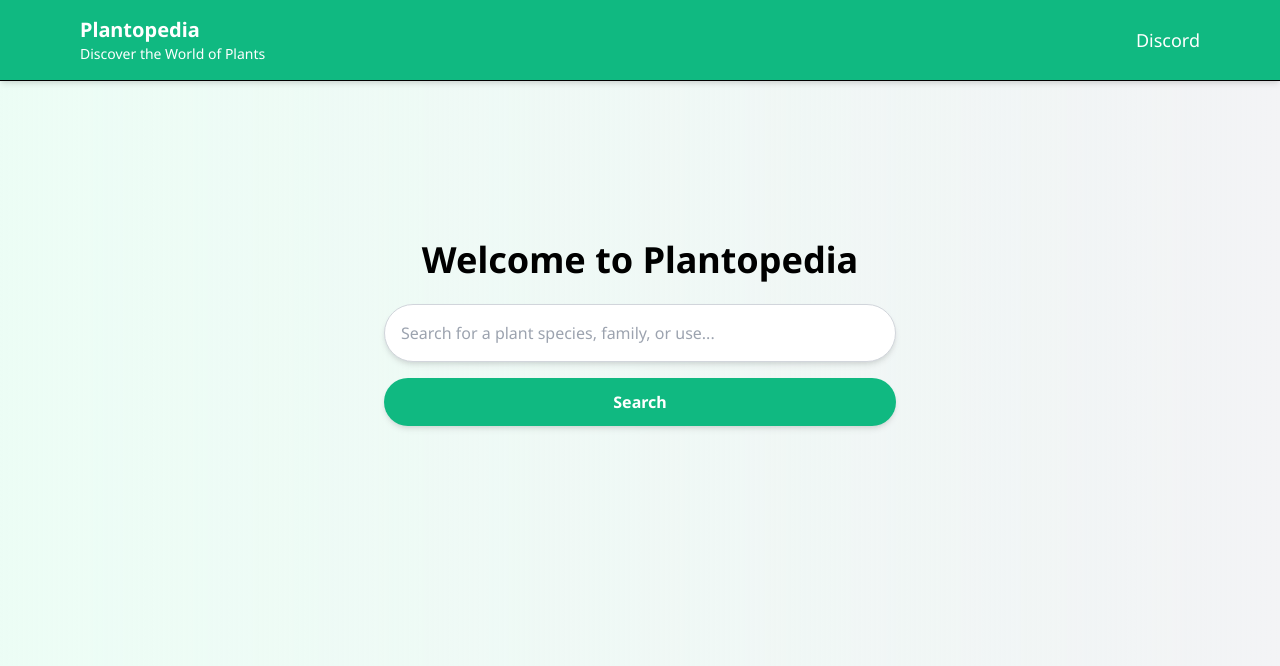
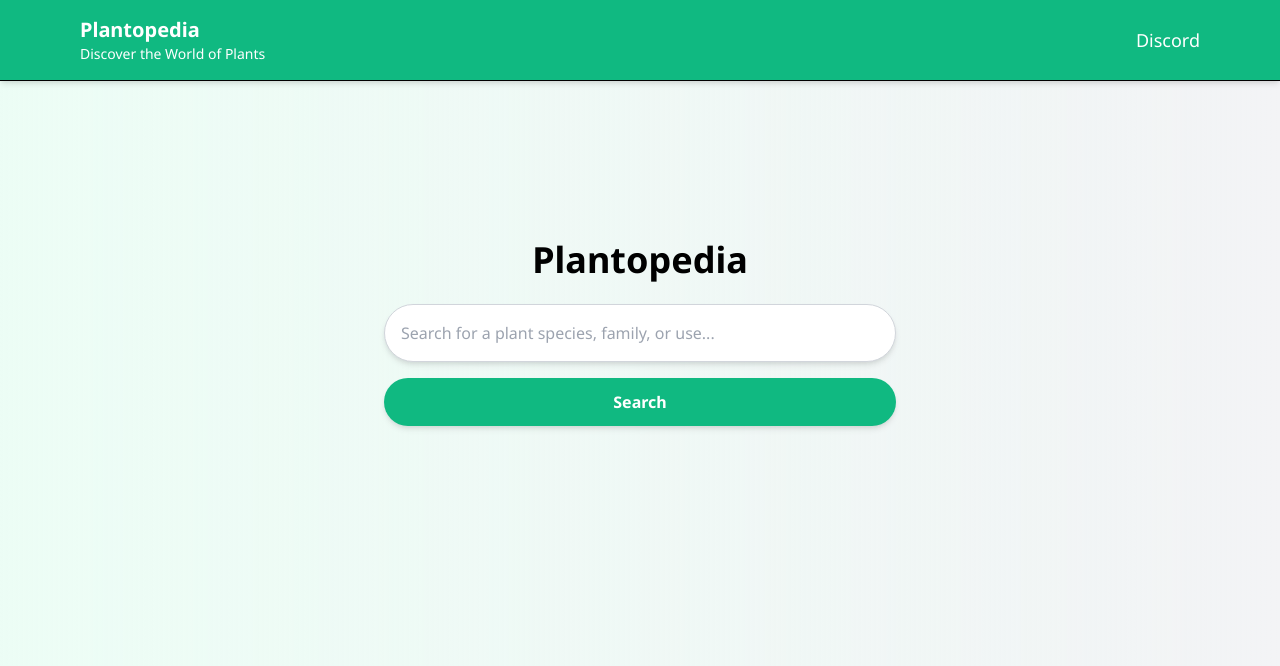
Before and after one commit to willi-felix/flora, a Flask app: page / in a window 1280 px wide. Shown: the top 666 px of the page. Run offline with Flask 3, Linux system fonts and the light colour scheme.

Commit message:
Update home.html

```diff
--- a/templates/home.html
+++ b/templates/home.html
@@ -2,7 +2,7 @@
 
 {% block content %}
 <div class="flex flex-col justify-center items-center h-5/6 overflow-hidden bg-gradient-to-r from-green-50 to-teal-50 fixed top-0 left-0 right-0">
-    <h2 class="text-4xl font-bold text-teal-600 mb-6">Welcome to {{ site_name }}</h2>
+    <h2 class="text-4xl font-bold text-teal-600 mb-6 text-center break-words">{{ site_name }}</h2>
     <form action="/search" method="get" class="w-full max-w-lg">
         <input
             type="text"
```
